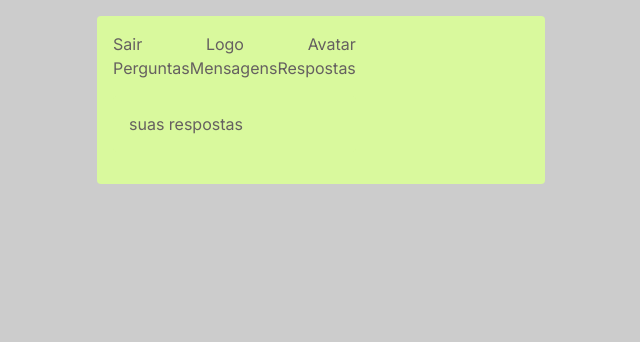
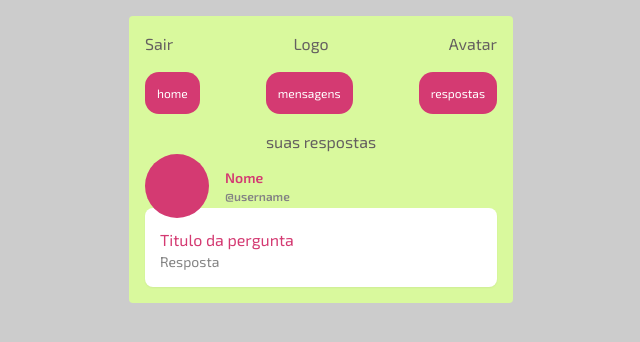
Before and after one commit to marvieiradev/secret-box, a Next.js app in the folder app/: page /dash/answers in a window 1280 px wide. Shown: the top 342 px of the page, without its empty margins (319-959 px from the left). Built offline with nearby package versions, Linux system fonts and the light colour scheme.

Commit message:
feat: initial styling of pages on the front-end

```diff
--- /dev/null
+++ b/app/app/components/card/index.tsx
@@ -0,0 +1,17 @@
+export default function Card() {
+    return (
+        <div className="flex flex-col w-full">
+            <div className="flex items-center space-x-4 float-left z-10">
+                <span className="rounded-full w-16 h-16 bg-[--primary]"></span>
+                <div>
+                    <h3 className="text-sm font-semibold text-[--primary]">Nome</h3>
+                    <p className="text-xs font-semibold text-[--gray]">@username</p>
+                </div>
+            </div>
+            <div className="bg-[--secondary] rounded-lg shadow-sm p-[15px] pt-[20px] mt-[-10px]">
+                <p className="text-[--primary] text-md">Titulo da pergunta</p>
+                <p className="text-[--gray] text-sm">Resposta</p>
+            </div>
+        </div>
+    );
+}
--- /dev/null
+++ b/app/app/components/header/index.tsx
@@ -0,0 +1,9 @@
+export default function Header() {
+    return (
+        <header>
+            <div className="flex justify-between">
+                <span className="text-red-900 text-lg">SecretBox</span>
+            </div>
+        </header>
+    );
+}
--- a/app/app/dash/answers/page.tsx
+++ b/app/app/dash/answers/page.tsx
@@ -1,7 +1,10 @@
+import Card from "@/app/components/card";
+
 export default function AnswersPage() {
     return (
         <>
             <h1>suas respostas</h1>
+            <Card />
         </>
     );
 }
--- a/app/app/dash/layout.tsx
+++ b/app/app/dash/layout.tsx
@@ -2,24 +2,33 @@ import React from "react";
 
 export default function Layout({ children }: { children: React.ReactNode }) {
     return (
-        <div>
-            <header>
-                <div className="flex justify-between">
-                    <button>Sair</button>
-                    <span>Logo</span>
-                    <span>Avatar</span>
-                </div>
+        <>
+            <header className="flex w-full justify-between mb-4">
+                <button>Sair</button>
+                <span>Logo</span>
+                <span>Avatar</span>
             </header>
-            <nav>
-                <ul className="flex justify-between">
-                    <li><a href="/dash">Perguntas</a></li>
-                    <li><a href="/dash/messages">Mensagens</a></li>
-                    <li><a href="/dash/answers">Respostas</a></li>
+            <nav className="flex w-full justify-center mb-4">
+                <ul className="flex justify-between w-full">
+                    <li>
+                        <NavButton href="/dash">home</NavButton>
+                    </li>
+                    <li>
+                        <NavButton href="/dash/messages">mensagens</NavButton>
+                    </li>
+                    <li>
+                        <NavButton href="/dash/answers">respostas</NavButton>
+                    </li>
                 </ul>
             </nav>
-            <div className="container flex items-center mx-auto max-w-md bg-lime-200 p-4 m-4 rounded">
-                {children}
-            </div>
-        </div>
+            {children}
+        </>
     );
 }
+
+function NavButton({ href, children }: { href: string; children: string }) {
+    return (
+        <a className="flex bg-[--primary] text-[--secondary] rounded-[14px] text-[12px] p-3" href={href}>{children}</a>
+    );
+
+}
--- a/app/app/dash/messages/page.tsx
+++ b/app/app/dash/messages/page.tsx
@@ -1,6 +1,8 @@
+import Card from "@/app/components/card";
+
 export default function MessagesPage() {
     return (
-        <div>
+        <>
             <h1>sua caixa secreta</h1>
             <ul>
                 <li>
@@ -14,6 +16,6 @@ export default function MessagesPage() {
                 </li>
             </ul>
             <button>voltar</button>
-        </div>
+        </>
     );
 }
--- a/app/app/dash/page.tsx
+++ b/app/app/dash/page.tsx
@@ -1,7 +1,7 @@
 export default function DashPage() {
     return (
-        <div>
-            <div>
+        <>
+            <div className="flex flex-col w-full">
                 <h1>o que você quer (ou não) saber?</h1>
                 <p>escolha uma pergunta</p>
                 <div>
@@ -12,6 +12,6 @@ export default function DashPage() {
                 </div>
             </div>
             <p>toque aqui para gerar o link</p>
-        </div>
+        </>
     );
 }
--- a/app/app/globals.css
+++ b/app/app/globals.css
@@ -2,7 +2,52 @@
 @tailwind components;
 @tailwind utilities;
 
+@layer base {
+  :root {
+
+    --primary: #D43A72;
+    /*--primary-foreground: 138 97% 35% */
+
+    --secondary: #FFFFFF;
+    /*--secondary-foreground: 0 0% 100%;*/
+    --gray: #848484
+      /*--background: 0 0% 4%;
+    --foreground: 0 0% 100%;
+
+    /*--card: 0 0% 4%;
+    --card-foreground: 0 0% 100%;
+
+    --popover: 0 0% 4%;
+    --popover-foreground: 0 0% 100%;
+
+    --primary: 138 97% 27%;
+    --primary-ligth: 138 97% 35% --primary-foreground: 0 0% 100%;
+
+    --secondary: 0 0% 9%;
+    --secondary-foreground: 0 0% 100%;
+
+    --muted: 0 0% 9%;
+    --muted-foreground: 215 20.2% 65.1%;
+
+    --accent: 0 0% 9%;
+    --accent-foreground: 0 0% 100%;
+
+    --destructive: 0 62.8% 30.6%;
+    --destructive-foreground: 0 0% 100%;
+
+    --border: 0 0% 9%;
+    --input: 0 0% 9%;
+    --ring: 212.7 26.8% 83.9%;
+
+    --radius: 0.5rem;
+    --darker: 0 2% 0%;
+    --dark: 138 96% 19%;*/
+  }
+}
+
 body {
   color: #656060;
   background-color: #ccc;
+  font-family: var(--font-exo2);
+  font-weight: 400;
 }
--- a/app/app/layout.tsx
+++ b/app/app/layout.tsx
@@ -1,12 +1,13 @@
 import type { Metadata } from "next";
-import { Inter } from "next/font/google";
+import { Exo_2 } from "next/font/google";
 import "./globals.css";
+import Header from "./components/header";
 
-const inter = Inter({ subsets: ["latin"] });
+const exo2 = Exo_2({ subsets: ["latin"], display: 'swap', weight: ['400', '500', '600', '700'], variable: '--font-exo2' });
 
 export const metadata: Metadata = {
   title: "Secret Box",
-  description: "Generated by create next app",
+  description: "Perguntas e mensagens anonimas",
 };
 
 export default function RootLayout({
@@ -16,8 +17,9 @@ export default function RootLayout({
 }>) {
   return (
     <html lang="en">
-      <body className={inter.className}>
-        <div className="container flex items-center mx-auto max-w-md bg-lime-200 p-4 m-4 rounded">
+      <body className={exo2.variable}>
+        <div className="container flex flex-col items-center mx-auto max-w-sm bg-lime-200 p-4 m-4 rounded">
+          { /* <Header />*/}
           {children}
         </div>
       </body>
```
